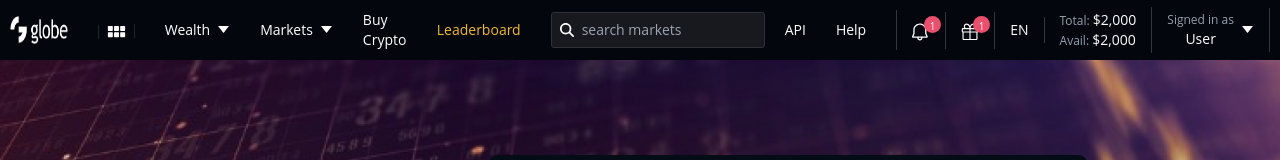
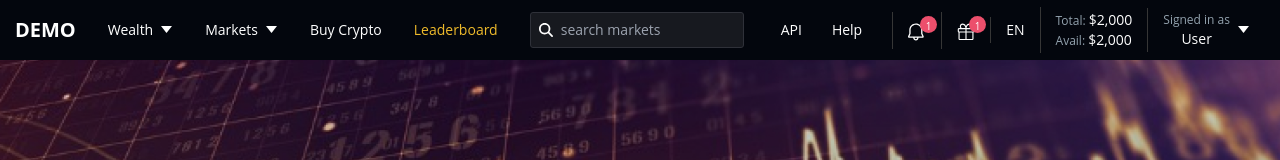
Before and after one commit to Garnetuwu/globe_leaderboard_concept, a React (Vite) app: page /leaderboard/current-season in a window 1280 px wide. Shown: the top 160 px of the page. Built offline with nearby package versions, Linux system fonts and the light colour scheme; no server answers.

Commit message:
edited navbar to be more responsive

```diff
--- a/src/components/Layout/LayoutWrapper.jsx
+++ b/src/components/Layout/LayoutWrapper.jsx
@@ -4,12 +4,12 @@ import background from '../../assets/background.png'
 
 const LayoutWrapper = (props) => {
     return (
-        <div className='relative'>
+        <>
+            <img className='absolute top-0 left-0 -z-10' src={background} alt='background' />
             <Navbar />
-            <img className='absolute w-full -z-10' src={background} alt='background' />
             <main className="flex flex-col justify-center my-[95px] mx-[15%] max-xl:mx-[5%]">{props.children}</main>
             <Footer />
-        </div>
+        </>
     )
 }
 
--- a/src/components/Layout/Navbar.jsx
+++ b/src/components/Layout/Navbar.jsx
@@ -1,25 +1,22 @@
-import GlobeLogo from '../../assets/globe_logo.png'
-import NavExtension from '../../assets/common/Extension.svg'
 import { NavLink, Link } from 'react-router-dom'
 import { FontAwesomeIcon } from '@fortawesome/react-fontawesome'
 import { faMagnifyingGlass } from '@fortawesome/free-solid-svg-icons'
 
 const Navbar = () => {
     return (
-        <nav className={`flex justify-between p-[10px] h-[60px] text-sm`}>
+        <nav className={`w-screen bg-[#03060D] flex justify-between p-[15px] h-[60px] text-sm whitespace-nowrap`}>
             <CommonNav />
             <PersonalNav />
         </nav>
     )
 }
 
-const CommonNav = () => {
 const activeLink = (activeData) => activeData.isActive ? 'text-selected' : 'hover:text-selected'
 
+const CommonNav = () => {
     return <div className='flex-1 flex justify-between'>
-        <div className='flex gap-[30px] items-center'>
-            <Link to='/'> <img className='w-[95px] h-[28px] inline-block' src={GlobeLogo} alt='globe logo' /> </Link>
-            <button> <img className='inline-block' src={NavExtension} alt='extension icon' /> </button>
+        <div className='flex gap-8 items-center'>
+            <Link to='/' className='text-xl font-bold'> DEMO </Link>
             <button className='flex items-center gap-2'>
                 <span>Wealth</span>
                 <span>
@@ -38,18 +35,16 @@ const CommonNav = () => {
             </button>
             <NavLink className={activeLink} to='/'>Buy Crypto</NavLink>
             <NavLink className={activeLink} to='/leaderboard'>Leaderboard</NavLink>
-            <form action='/'>
-                <div className='bg-[#17191F] rounded-[3px] border-[1px] border-[#2F3139] h-[36px] w-[214px] flex items-center'>
+            <form action='/' className='bg-[#17191F] rounded-[3px] border-[1px] border-[#2F3139] h-[36px] w-[214px] flex items-center'>
                 <span className='mx-2'> <FontAwesomeIcon icon={faMagnifyingGlass} /> </span>
                 <input
                     type='text'
                     className='bg-transparent focus:outline-none'
                     placeholder='search markets'
                 />
-                </div>
             </form>
         </div>
-        <div className='flex items-center ml-5 gap-[30px] pr-[30px] border-r-[1px] border-break'>
+        <div className='flex items-center ml-5 gap-[30px] pr-[30px]'>
             <NavLink className={activeLink} to='/'>API</NavLink>
             <NavLink className={activeLink} to='/'>Help</NavLink>
         </div>
@@ -58,7 +53,7 @@ const CommonNav = () => {
 
 const PersonalNav = () => {
     return <ul className='flex items-center'>
-        <li className='personalNav relative'>
+        <li className='personalNav relative hide'>
             <button className='pt-2'>
                 <svg width="18" height="18" viewBox="0 0 16 15" fill="none" xmlns="http://www.w3.org/2000/svg">
                     <path d="M6.99617 4.9821e-06C8.51367 -0.00196241 9.97234 0.57882 11.0631 1.6193C12.1539 2.65979 12.7911 4.07822 12.8397 5.57409L12.8429 5.7663V8.91624L13.9186 11.3427C13.9833 11.4889 14.0101 11.6487 13.9966 11.8077C13.983 11.9667 13.9295 12.1198 13.841 12.2533C13.7524 12.3868 13.6315 12.4965 13.4893 12.5724C13.347 12.6483 13.1878 12.6881 13.0261 12.6882L9.33484 12.6905C9.33564 13.2909 9.09897 13.868 8.67515 14.2991C8.25133 14.7302 7.67376 14.9813 7.06519 14.999C6.45662 15.0167 5.86504 14.7997 5.41617 14.394C4.96729 13.9883 4.69652 13.426 4.66139 12.8266L4.65749 12.6882H0.974082C0.812565 12.688 0.653625 12.6482 0.511534 12.5725C0.369443 12.4967 0.24865 12.3874 0.160005 12.2542C0.0713587 12.1211 0.0176352 11.9683 0.00365846 11.8096C-0.0103183 11.6509 0.0158894 11.4912 0.0799281 11.345L1.14948 8.91701V5.7663C1.14948 2.57177 3.76256 4.9821e-06 6.99617 4.9821e-06ZM8.16551 12.6889L5.82683 12.6905C5.82678 12.9867 5.94232 13.2716 6.14949 13.4861C6.35666 13.7006 6.63957 13.8282 6.93959 13.8426C7.2396 13.8569 7.5337 13.7568 7.76093 13.5631C7.98815 13.3694 8.13107 13.0968 8.16005 12.802L8.16473 12.6889H8.16551ZM6.99617 1.15326C4.40804 1.15326 2.31882 3.20914 2.31882 5.7663V9.15689L1.27109 11.5357H12.7283L11.6735 9.15765V5.7763L11.6704 5.60331C11.6299 4.40808 11.1194 3.2753 10.247 2.44474C9.3746 1.61417 8.20873 1.151 6.99617 1.15326Z" fill="white" />
@@ -68,7 +63,7 @@ const PersonalNav = () => {
                 </div>
             </button>
         </li>
-        <li className='personalNav relative'>
+        <li className='personalNav relative hide'>
             <button className='pt-2'>
                 <svg width="18" height="18" viewBox="0 0 16 15" fill="none" xmlns="http://www.w3.org/2000/svg">
                     <path fill-rule="evenodd" clip-rule="evenodd" d="M2.49935 2.5C2.49935 3.0628 2.68532 3.58217 2.99917 4H1.83268C1.18835 4 0.666016 4.52233 0.666016 5.16667V6.83333C0.666016 7.29873 0.938524 7.70048 1.33268 7.88773V13.5C1.33268 14.1443 1.85502 14.6667 2.49935 14.6667H13.4993C14.1437 14.6667 14.666 14.1443 14.666 13.5V7.88773C15.0602 7.70048 15.3327 7.29873 15.3327 6.83333V5.16667C15.3327 4.52233 14.8103 4 14.166 4H12.9995C13.3134 3.58217 13.4993 3.0628 13.4993 2.5C13.4993 1.11929 12.3801 0 10.9993 0C10.029 0 8.70879 0.600727 7.99935 2.0734C7.28991 0.600727 5.96966 0 4.99935 0C3.61864 0 2.49935 1.11929 2.49935 2.5ZM7.47942 4C7.28808 1.6714 5.7656 1 4.99935 1C4.17092 1 3.49935 1.67157 3.49935 2.5C3.49935 3.32843 4.17092 4 4.99935 4H7.47942ZM13.666 8V13.5C13.666 13.592 13.5914 13.6667 13.4993 13.6667H8.49935V8H13.666ZM7.49935 13.6667V8H2.33268V13.5C2.33268 13.592 2.4073 13.6667 2.49935 13.6667H7.49935ZM14.166 7C14.2581 7 14.3327 6.92538 14.3327 6.83333V5.16667C14.3327 5.07462 14.2581 5 14.166 5H8.49935V7H14.166ZM1.83268 7H7.49935V5H1.83268C1.74063 5 1.66602 5.07462 1.66602 5.16667V6.83333C1.66602 6.92538 1.74063 7 1.83268 7ZM12.4993 2.5C12.4993 3.32843 11.8278 4 10.9993 4H8.51928C8.71062 1.6714 10.2331 1 10.9993 1C11.8278 1 12.4993 1.67157 12.4993 2.5Z" fill="white" />
@@ -78,10 +73,10 @@ const PersonalNav = () => {
                 </div>
             </button>
         </li>
-        <li className='personalNav'>
+        <li className='personalNav hide'>
             <button>EN</button>
         </li>
-        <li className='personalNav'>
+        <li className='personalNav hide'>
             <div>
                 <p><span className='subText'> Total: </span> $2,000</p>
                 <p><span className='subText'> Avail: </span> $2,000</p>
--- a/src/components/Leaderboard/BoardContentCard/BoardContent/BoardContent.jsx
+++ b/src/components/Leaderboard/BoardContentCard/BoardContent/BoardContent.jsx
@@ -8,7 +8,7 @@ import LeaderboardContext from '../../../../store/leaderboard-context'
 import { AnimatePresence, motion } from 'framer-motion'
 
 const BoardContent = () => {
-    const { onChangePath, isModalVisible } = useContext(LeaderboardContext)
+    const { onChangePath } = useContext(LeaderboardContext)
     const { pathname } = useLocation()
 
     useEffect(() => {
--- a/src/index.css
+++ b/src/index.css
@@ -19,9 +19,13 @@
 
   #root {
     min-height: 100vh;
+    width: 100%;
+    margin:0px;
+    padding:0px;
     display: flex;
-    flex-direction: column;
+    flex-direction:column;
     justify-content: space-between;
+    overflow-x:hidden;
   }
 }
 
@@ -31,6 +35,10 @@
   }
 
   .personalNav {
-    @apply px-[15px] py-[3px] border-r-[1px] border-break
+    @apply px-[15px] py-[3px] border-l-[1px] border-break
+  }
+
+  .hide {
+    @apply xl:inline-block max-xl:hidden
   }
 }
```
Lines whose indentation alone changed are shown as unchanged.
